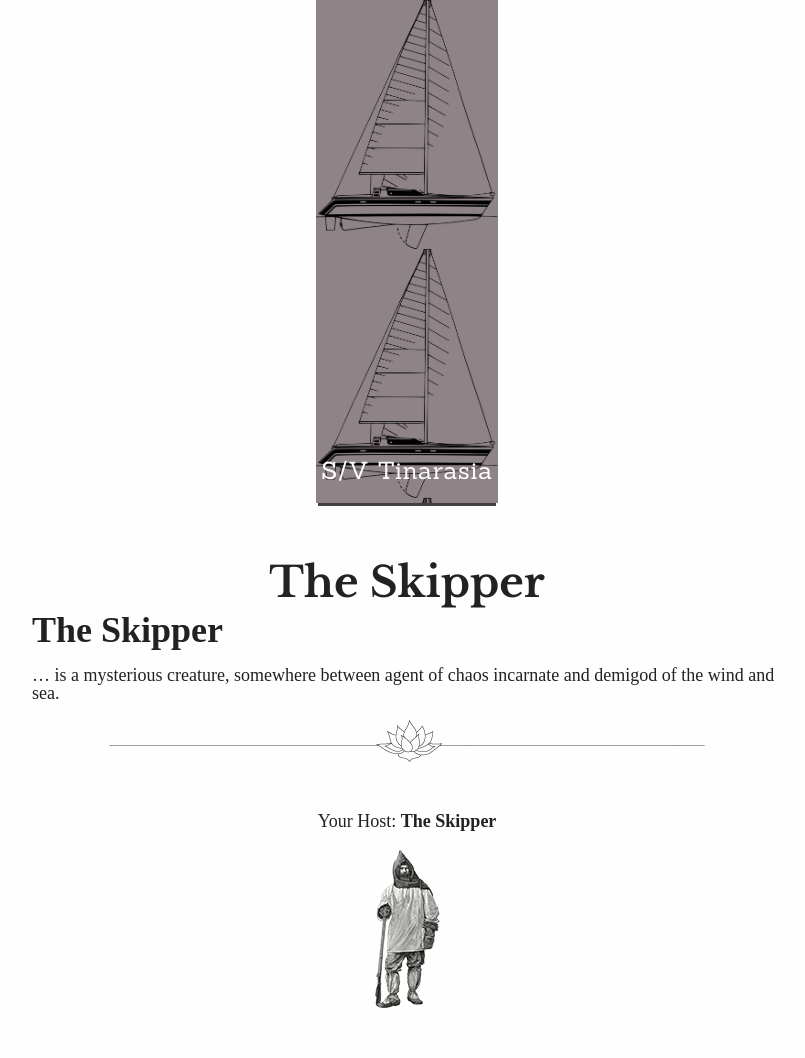
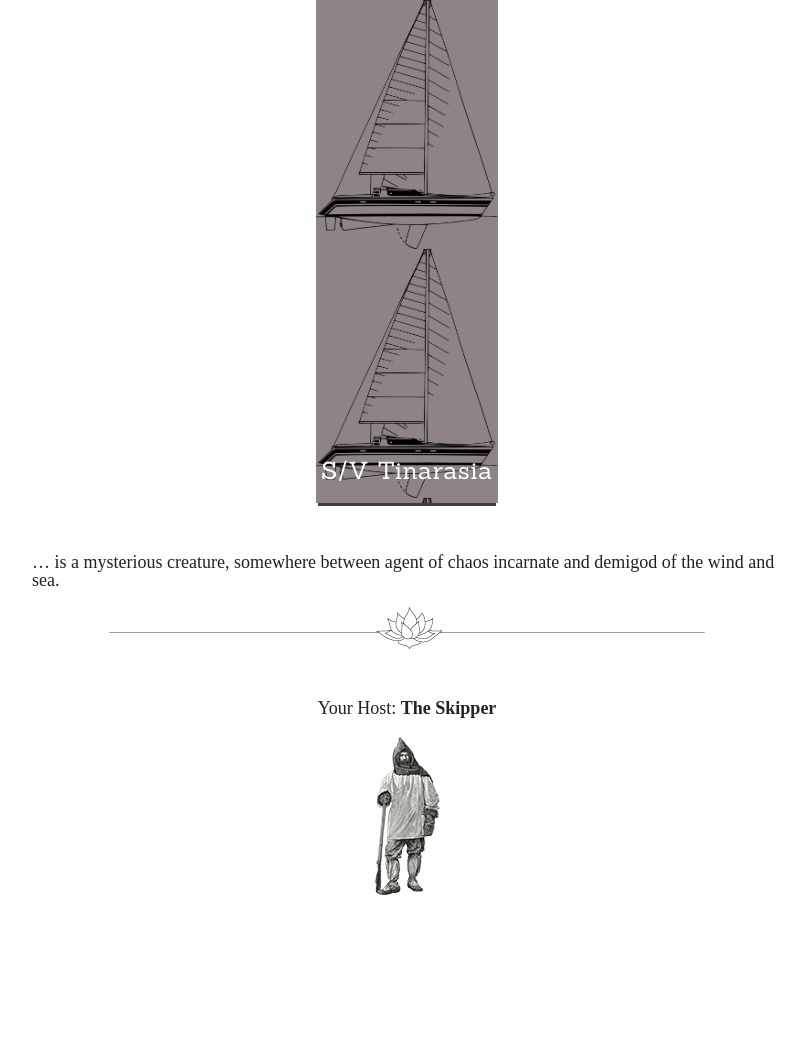
Before and after one commit to tinarasia/sailing-web, a Jekyll site: the page built from crew/the_skipper.md, in a window 1280 px wide. Shown: the whole page, without its empty margins (233-1038 px from the left). Built offline with Jekyll 4.4.1, drawn with Linux system fonts in a browser that asks for light colours; our own code applies the rules of GitHub Pages for plain Markdown files; after the commit the page ends 945 px from its top, so only the background shows below that.

Commit message:
fixed layout

```diff
--- a/crew/the_skipper.md
+++ b/crew/the_skipper.md
@@ -1,4 +1,2 @@
-# The Skipper
-
 ... is a mysterious creature, somewhere between agent of chaos incarnate and
 demigod of the wind and sea.
```
